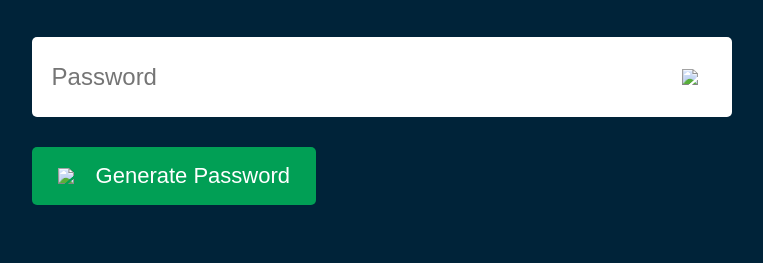
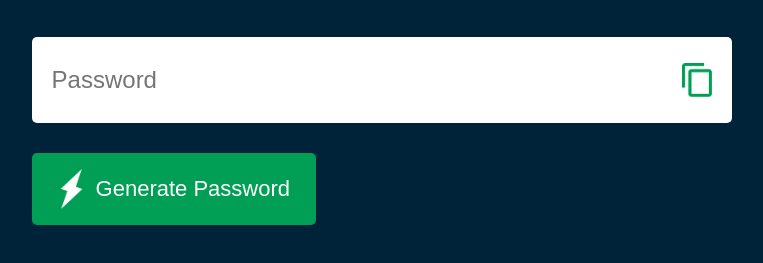
Before and after one commit to saheli56/Password-Generator, a plain HTML site: page index.html in a window 1280 px wide. Shown: the part 271-534 px from the top of the page, without its empty margins (122-885 px from the left). Drawn offline with Linux system fonts and the light colour scheme.

Commit message:
Update index.html

```diff
--- a/index.html
+++ b/index.html
@@ -11,9 +11,9 @@
         <h1>Generate a <br><span>Password</span></h1>
         <div class="display">
         <input type="text" id="Password" placeholder="Password">
-        <img src="images/copy.png" onclick="copyPassword()">
+        <img src="./copy.png" onclick="copyPassword()">
         </div>
-        <button onclick="createPassword()"><img src="images/generate.png"> Generate Password</button>
+        <button onclick="createPassword()"><img src="./generate.png"> Generate Password</button>
     </div>
     <script>
         const PasswordBox = document.getElementById("Password");
```
